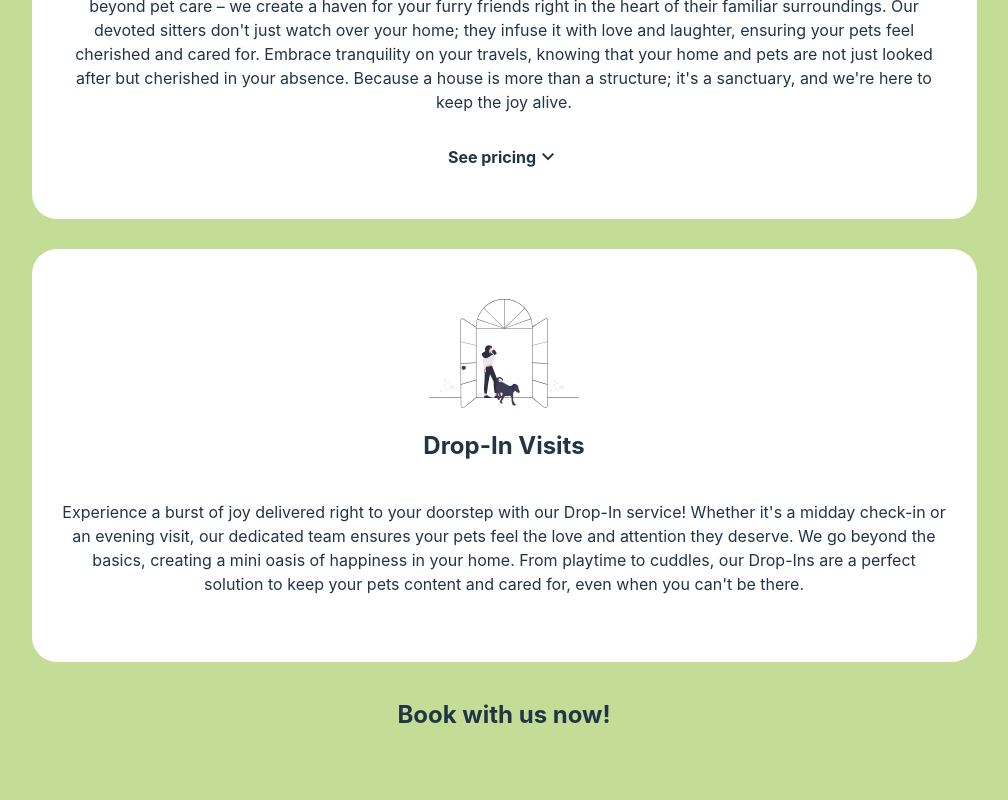
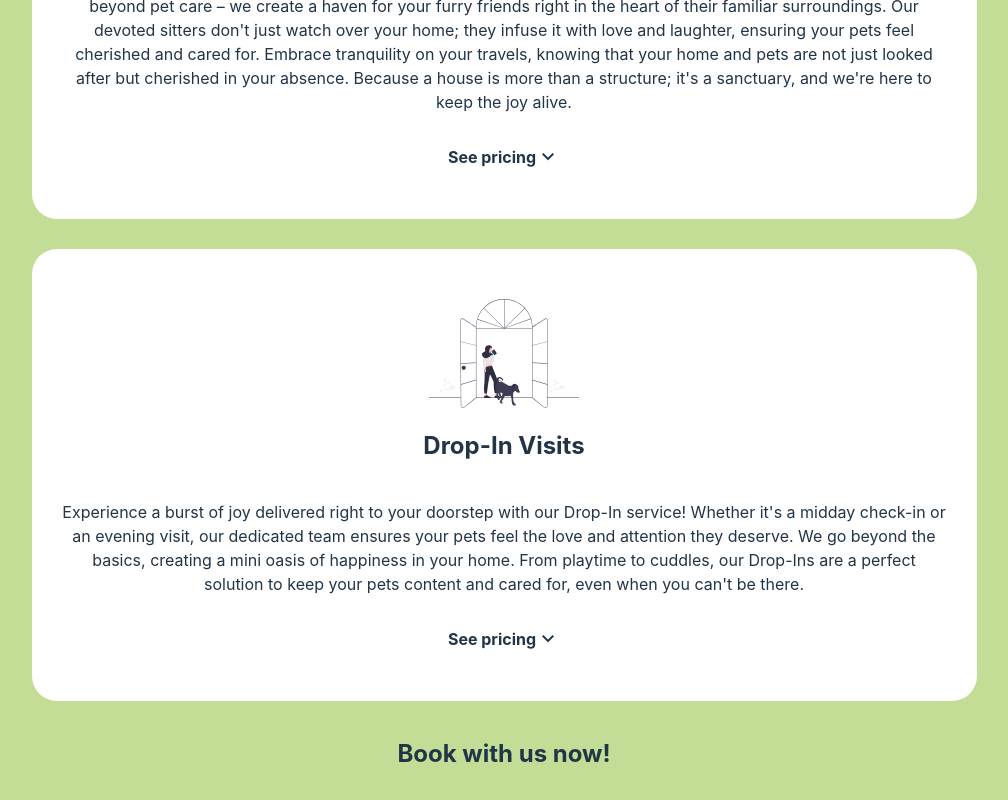
Before and after one commit to hotkiss1011/paws-and-palaces, a React (Vite) app in the folder paws-and-palaces/: page /services in a window 1280 px wide. Shown: the part 499-1299 px from the top of the page, without its empty margins (136-1144 px from the left). Built offline with nearby package versions, Linux system fonts and the light colour scheme.

Commit message:
added drop-in pricing

```diff
--- a/paws-and-palaces/src/main.tsx
+++ b/paws-and-palaces/src/main.tsx
@@ -3,6 +3,7 @@ import ReactDOM from 'react-dom/client'
 import App from './App.tsx'
 import Nav from './components/Nav.tsx'
 import './index.css'
+import 'react-tooltip/dist/react-tooltip.css';
 
 ReactDOM.createRoot(document.getElementById('root')!).render(
   <React.StrictMode>
--- a/paws-and-palaces/src/pages/Services.tsx
+++ b/paws-and-palaces/src/pages/Services.tsx
@@ -1,18 +1,29 @@
 import houseSVG from '../assets/undraw_house.svg';
 import dropSVG from '../assets/undraw_drop_in.svg';
 import { useState } from 'react';
+import { Tooltip } from 'react-tooltip';
 
 function Services() {
 
-    const [displayPricing, setDisplayPricing] = useState(false);
-    const pricing = displayPricing ? "grid" : "none";
+    const [displaySitting, setDisplaySitting] = useState(false);
+    const sitting = displaySitting ? "grid" : "none";
 
-    const [rotateChevron, setRotateChevron] = useState(false);
-    const handleRotate = () => {
-        setRotateChevron(!rotateChevron);
-        setDisplayPricing(!displayPricing);
+    const [rotateSittingChevron, setRotateSittingChevron] = useState(false);
+    const handleSitting = () => {
+        setRotateSittingChevron(!rotateSittingChevron);
+        setDisplaySitting(!displaySitting);
     };
-    const rotate = rotateChevron ? "rotate(180deg)" : "rotate(0)";
+    const rotateSitting = rotateSittingChevron ? "rotate(180deg)" : "rotate(0)";
+
+    const [displayDropPricing, setDisplayDropPricing] = useState(false);
+    const pricing = displayDropPricing ? "grid" : "none";
+
+    const [rotateDropChevron, setRotateDropChevron] = useState(false);
+    const handleDrop = () => {
+        setRotateDropChevron(!rotateDropChevron);
+        setDisplayDropPricing(!displayDropPricing);
+    };
+    const rotateDrop = rotateDropChevron ? "rotate(180deg)" : "rotate(0)";
 
     return (
         <div className="services">
@@ -22,9 +33,9 @@ function Services() {
                     <img src={houseSVG} alt="house" />
                     <h2>House Sitting</h2>
                     <p>Experience worry-free getaways knowing your home is in the hands of our dedicated house-sitting team. We go beyond pet care – we create a haven for your furry friends right in the heart of their familiar surroundings. Our devoted sitters don't just watch over your home; they infuse it with love and laughter, ensuring your pets feel cherished and cared for. Embrace tranquility on your travels, knowing that your home and pets are not just looked after but cherished in your absence. Because a house is more than a structure; it's a sanctuary, and we're here to keep the joy alive.</p>
-                    <a className='pricing-link' onClick={handleRotate}>See pricing<span className="material-symbols-outlined" style={{ transform: rotate, transition: "all 0.2s linear" }}>expand_more</span></a>
+                    <a className='pricing-link' onClick={handleSitting}>See pricing<span className="material-symbols-outlined" style={{ transform: rotateSitting, transition: "all 0.2s linear" }}>expand_more</span></a>
 
-                    <div className='pricing-grid' style={{ width: "100%", display: pricing, gridTemplateColumns: "repeat(2, 50%)" }}>
+                    <div className='pricing-grid' style={{ width: "100%", display: sitting, gridTemplateColumns: "repeat(2, 50%)" }}>
                         <strong>House sitting</strong><span><strong style={{fontSize: "18px"}}>$45</strong> per night</span>
 
                         <strong>Holiday pricing</strong><span><strong style={{fontSize: "18px"}}>$40</strong> per night</span>
@@ -44,6 +55,23 @@ function Services() {
                     <img src={dropSVG} alt="drop in to check on dog" />
                     <h2>Drop-In Visits</h2>
                     <p>Experience a burst of joy delivered right to your doorstep with our Drop-In service! Whether it's a midday check-in or an evening visit, our dedicated team ensures your pets feel the love and attention they deserve. We go beyond the basics, creating a mini oasis of happiness in your home. From playtime to cuddles, our Drop-Ins are a perfect solution to keep your pets content and cared for, even when you can't be there.</p>
+                    <a className='pricing-link' onClick={handleDrop}>See pricing<span className="material-symbols-outlined" style={{ transform: rotateDrop, transition: "all 0.2s linear" }}>expand_more</span></a>
+
+                    <div className='pricing-grid' style={{ width: "100%", display: pricing, gridTemplateColumns: "repeat(2, 50%)" }}>
+                        <strong>Drop-in visits</strong><span><strong style={{fontSize: "18px"}}>$15</strong> per visit</span>
+
+                        <strong>60 minute rate</strong><span><strong style={{fontSize: "18px"}}>+ $10</strong> per visit</span>
+
+                        <strong>Holiday rate</strong><span><strong style={{fontSize: "18px"}}>$25</strong> per visit</span>
+
+                        <strong>Additonal dog rate</strong><span><strong style={{fontSize: "18px"}}>$15</strong> per dog per visit</span>
+
+                        <strong>Puppy care</strong><span><strong style={{fontSize: "18px"}}>$15</strong> per visit</span>
+
+                        <strong>Cat care</strong><span><strong style={{fontSize: "18px"}}>$15</strong> per visit</span>
+
+                        <strong>Additional cat</strong><span><strong style={{fontSize: "18px"}}>+ $5</strong> per cat per visit</span>
+                    </div>
                 </li>
             </ul>
             <a className='booking-link'><h2>Book with us now!</h2></a>
```
